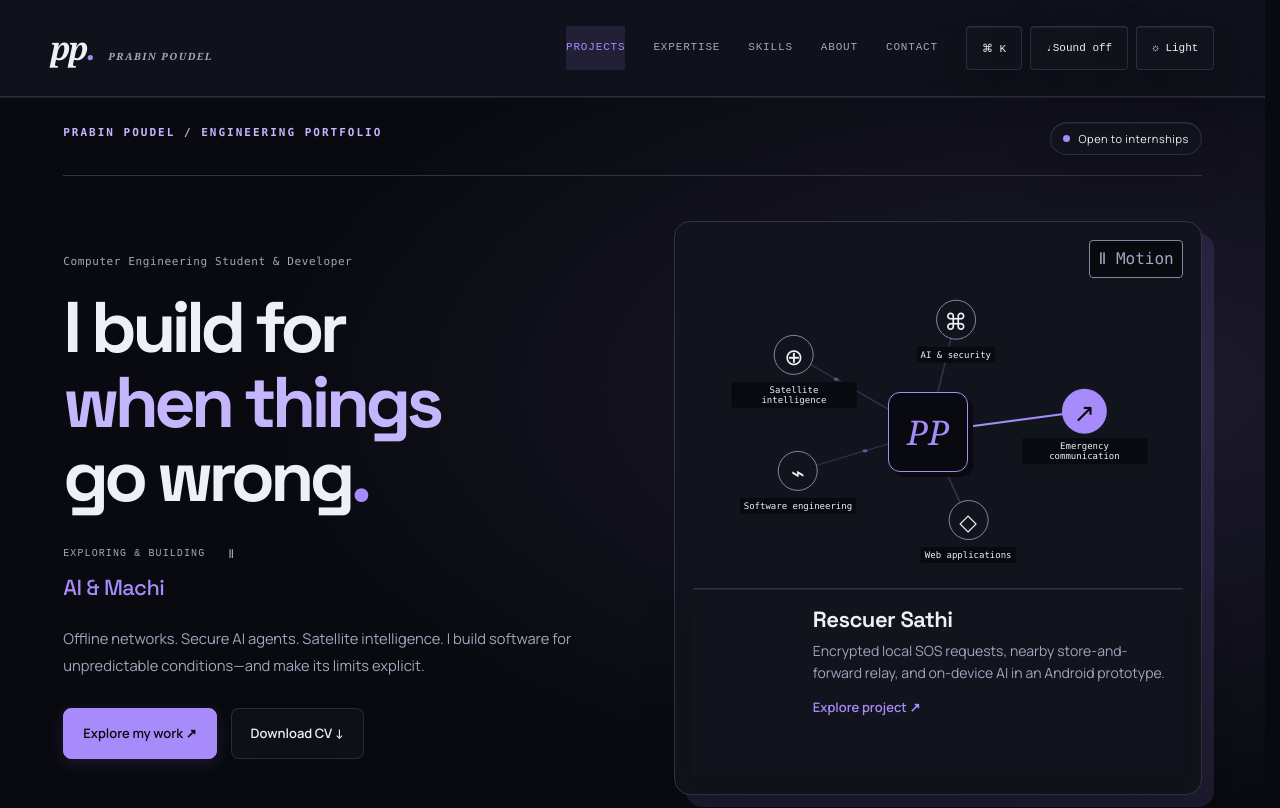
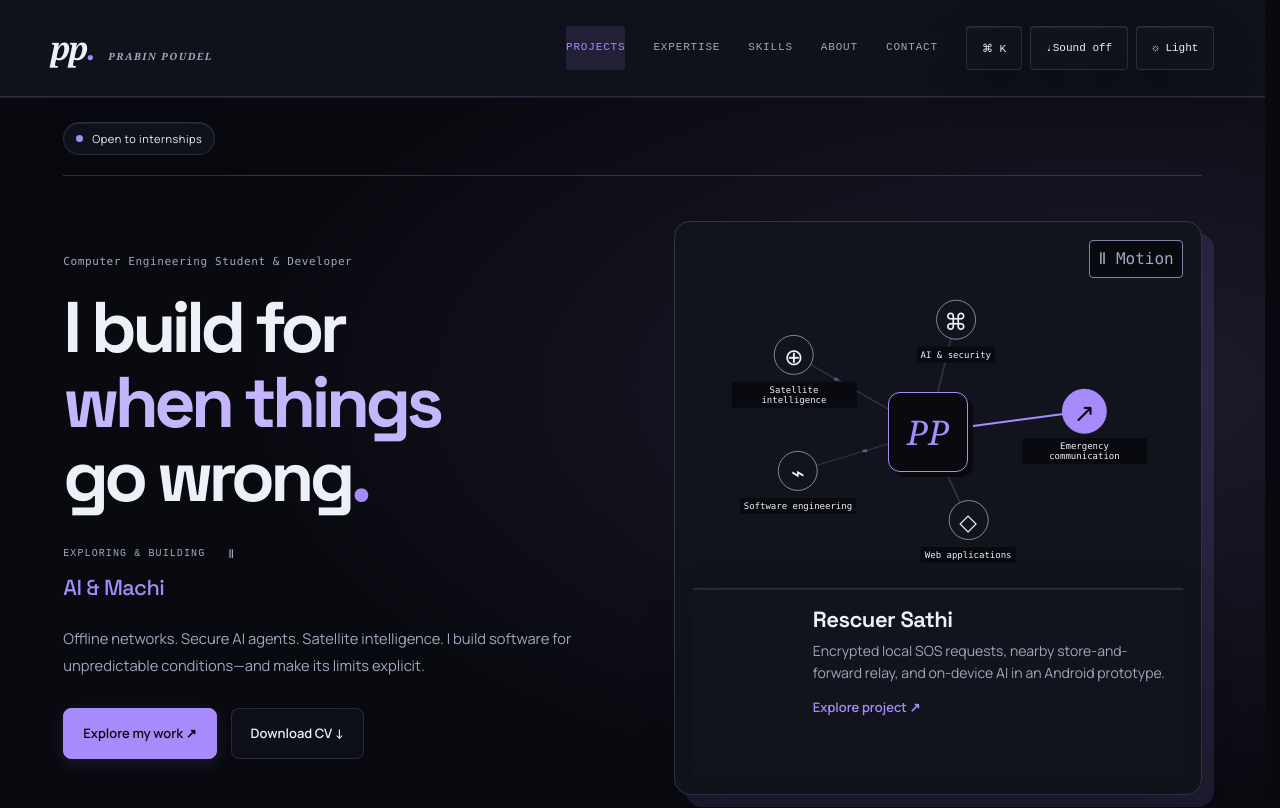
Before and after one commit to Prabin-Poudel-1/Portfolio-website, a React (Vite) app: page / in a window 1280 px wide. Shown: the top 808 px of the page. Built offline with nearby package versions, Linux system fonts and the light colour scheme.

Commit message:
Remove redundant hero microcopy above headline

```diff
--- a/src/sections/Hero.tsx
+++ b/src/sections/Hero.tsx
@@ -6,7 +6,6 @@ export function Hero() {
   return (
     <section className="home section-wrap" id="home">
       <div className="hero-topline">
-        <p className="eyebrow">Prabin Poudel / Engineering portfolio</p>
         <p className="availability">
           <span />
           Open to internships
```
